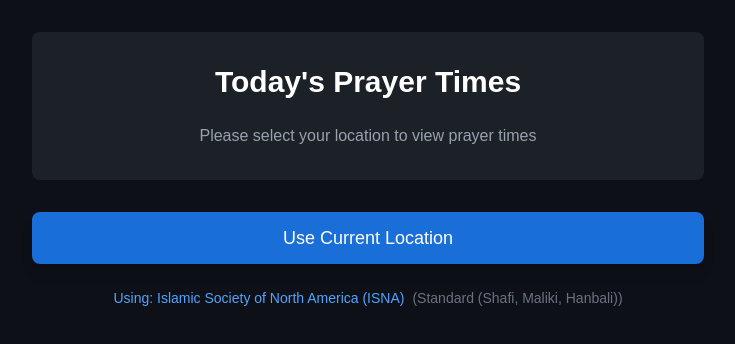
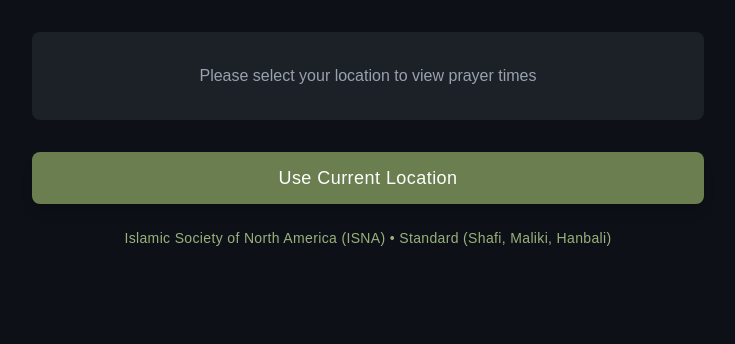
Before and after one commit to sfwani/prayer-times-app, a Next.js app: page / in a window 1280 px wide. Shown: the top 344 px of the page, without its empty margins (272-1007 px from the left). Built offline with nearby package versions, Linux system fonts and the light colour scheme.

Commit message:
better olives and calculation button

```diff
--- a/src/app/components/CountdownTimer.tsx
+++ b/src/app/components/CountdownTimer.tsx
@@ -1,7 +1,7 @@
 'use client';
 
 import React, { useState, useEffect } from 'react';
-import { differenceInSeconds, parse } from 'date-fns';
+import { differenceInSeconds, parse, format } from 'date-fns';
 
 interface CountdownTimerProps {
   targetTime: string;
@@ -39,10 +39,22 @@ export default function CountdownTimer({ targetTime, prayerName }: CountdownTime
     return () => clearInterval(timer);
   }, [targetTime]);
 
+  // Convert 24h time to 12h format
+  const formattedTime = format(parse(targetTime, 'HH:mm', new Date()), 'h:mm a');
+
   return (
-    <div className="text-center bg-[#2D333B] rounded-lg p-4 mb-4">
-      <p className="text-gray-400 mb-2">Time until {prayerName}</p>
-      <div className="text-2xl font-mono text-white">{timeLeft}</div>
+    <div className="text-center bg-[#2D333B] rounded-lg p-8">
+      <div className="space-y-6">
+        <div>
+          <span className="text-2xl text-gray-400 tracking-wider font-light capitalize">{prayerName} in</span>
+        </div>
+        <div className="font-mono text-5xl tracking-wider text-[#9AB17D] font-light">
+          {timeLeft}
+        </div>
+        <div className="text-sm text-gray-500 tracking-wide font-light">
+          at {formattedTime}
+        </div>
+      </div>
     </div>
   );
 }
--- a/src/app/layout.tsx
+++ b/src/app/layout.tsx
@@ -1,15 +1,10 @@
 import type { Metadata } from "next";
-import { Geist, Geist_Mono } from "next/font/google";
+import { Geist } from "next/font/google";
 import "./globals.css";
 
-const geistSans = Geist({
-  variable: "--font-geist-sans",
+const geist = Geist({
   subsets: ["latin"],
-});
-
-const geistMono = Geist_Mono({
-  variable: "--font-geist-mono",
-  subsets: ["latin"],
+  variable: "--font-geist",
 });
 
 export const metadata: Metadata = {
@@ -19,22 +14,12 @@ export const metadata: Metadata = {
 
 export default function RootLayout({
   children,
-}: Readonly<{
+}: {
   children: React.ReactNode;
-}>) {
+}) {
   return (
-    <html lang="en">
-      <head>
-        <link
-          href="https://fonts.googleapis.com/css2?family=Noto+Sans+Arabic:wght@400;500;600&display=swap"
-          rel="stylesheet"
-        />
-      </head>
-      <body
-        className={`${geistSans.variable} ${geistMono.variable} antialiased`}
-      >
-        {children}
-      </body>
+    <html lang="en" className={`${geist.variable}`}>
+      <body className="font-sans antialiased">{children}</body>
     </html>
   );
 }
--- a/src/app/page.tsx
+++ b/src/app/page.tsx
@@ -87,6 +87,12 @@ const getNextPrayer = (prayerTimes: PrayerTimes): { name: string; time: string }
     name: todayPrayers[0].name,
     time: format(todayPrayers[0].time, 'HH:mm')
   };
+};
+
+// Helper function to convert 24h to 12h format
+const to12HourFormat = (time: string): string => {
+  const parsed = parse(time, 'HH:mm', new Date());
+  return format(parsed, 'h:mm a');
 };
 
 export default function Home() {
@@ -194,8 +200,6 @@ export default function Home() {
       <div className="max-w-2xl mx-auto flex flex-col items-center space-y-8">
         {/* Prayer Times Display */}
         <div className="w-full bg-[#1C2128] rounded-lg p-8">
-          <h1 className="text-3xl font-bold text-center mb-6">Today's Prayer Times</h1>
-
           {state.error ? (
             <p className="text-red-400 text-center">{state.error.message}</p>
           ) : !state.location ? (
@@ -221,8 +225,8 @@ export default function Home() {
                           : 'hover:bg-[#2D333B]'
                       }`}
                     >
-                      <span className="text-xl text-gray-200">{PRAYER_NAMES[prayer.toLowerCase()]?.latin}</span>
-                      <span className="text-xl text-gray-400 text-center font-mono">{time}</span>
+                      <span className="text-xl text-gray-200 font-light tracking-wide">{PRAYER_NAMES[prayer.toLowerCase()]?.latin}</span>
+                      <span className="text-xl text-gray-400 text-center font-light tracking-wider">{to12HourFormat(time)}</span>
                       <span className="text-xl text-gray-200 text-right font-arabic">{PRAYER_NAMES[prayer.toLowerCase()]?.arabic}</span>
                     </div>
                   ))}
@@ -230,14 +234,14 @@ export default function Home() {
               )}
 
               <div className="text-center pt-4 border-t border-[#2D333B]">
-                <div className="text-2xl font-mono text-white mb-2">
+                <div className="text-2xl font-light text-white mb-2 tracking-wider">
                   {format(new Date(), 'h:mm a')}
                 </div>
-                <p className="text-sm text-gray-400">
+                <p className="text-sm text-gray-400 tracking-wide font-light">
                   {format(new Date(), 'EEEE, MMMM d, yyyy')} {state.hijriDate && `| ${state.hijriDate}`}
                 </p>
                 {state.timezone && (
-                  <p className="text-xs text-gray-500 mt-1">
+                  <p className="text-xs text-gray-500 mt-1 tracking-wide font-light">
                     {state.timezone.replace('_', ' ')}
                   </p>
                 )}
@@ -250,28 +254,27 @@ export default function Home() {
         <div className="w-full space-y-4">
           <button
             onClick={handleUseCurrentLocation}
-            className="w-full bg-[#1A6ED8] text-white py-3 px-4 rounded-lg hover:bg-blue-600 transition-colors shadow-lg"
+            className="w-full bg-[#6B7E50] text-white py-3 px-4 rounded-lg hover:bg-[#5C6C44] transition-colors shadow-lg"
           >
             {state.location && state.cityInfo ? (
               <div className="text-center">
-                <div className="text-lg">
+                <div className="text-lg font-light tracking-wide">
                   {state.cityInfo.city}{state.cityInfo.state ? `, ${state.cityInfo.state}` : ''}
                 </div>
-                <div className="text-sm text-blue-200">
+                <div className="text-sm text-[#DFE9D2] font-light tracking-wide">
                   {state.location.latitude.toFixed(4)}°, {state.location.longitude.toFixed(4)}°
                 </div>
               </div>
             ) : (
-              <span className="text-lg">Use Current Location</span>
+              <span className="text-lg font-light tracking-wide">Use Current Location</span>
             )}
           </button>
 
           <button
             onClick={() => setState(prev => ({ ...prev, showSettings: !prev.showSettings }))}
-            className="flex items-center justify-center w-full px-4 py-2 text-sm text-blue-400 hover:text-blue-300 transition-colors rounded-lg hover:bg-[#2D333B]"
+            className="flex items-center justify-center w-full px-4 py-2 text-sm text-[#9AB17D] hover:text-[#B5C99A] transition-colors rounded-lg hover:bg-[#2D333B] font-light tracking-wide"
           >
-            <span>Using: {CALCULATION_METHOD_CONFIGS[state.calculationMethod as CalculationMethodKey].name}</span>
-            <span className="text-gray-500 ml-2">({ASR_METHOD_CONFIGS[state.asrMethod as AsrMethodKey].name})</span>
+            {CALCULATION_METHOD_CONFIGS[state.calculationMethod as CalculationMethodKey].name} • {ASR_METHOD_CONFIGS[state.asrMethod as AsrMethodKey].name}
           </button>
 
           {state.showSettings && (
--- /dev/null
+++ b/tailwind.config.js
@@ -0,0 +1,17 @@
+/** @type {import('tailwindcss').Config} */
+module.exports = {
+  content: [
+    "./src/pages/**/*.{js,ts,jsx,tsx,mdx}",
+    "./src/components/**/*.{js,ts,jsx,tsx,mdx}",
+    "./src/app/**/*.{js,ts,jsx,tsx,mdx}",
+  ],
+  theme: {
+    extend: {
+      fontFamily: {
+        sans: ['var(--font-geist)'],
+        mono: ['var(--font-geist)'],
+      },
+    },
+  },
+  plugins: [],
+};
```
